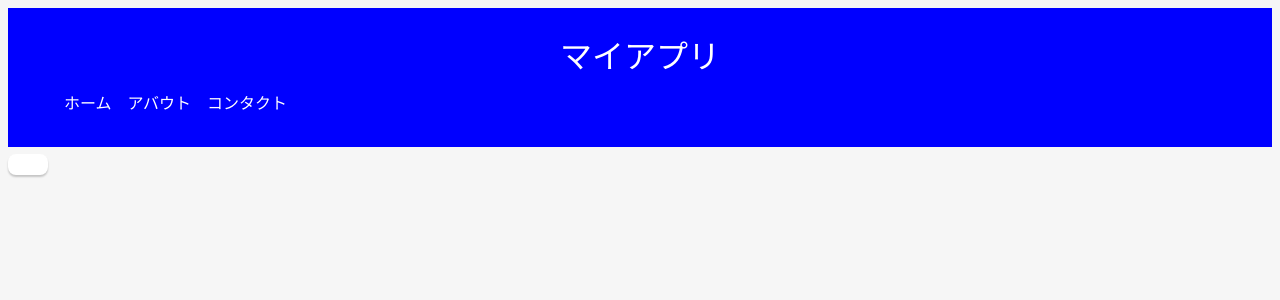
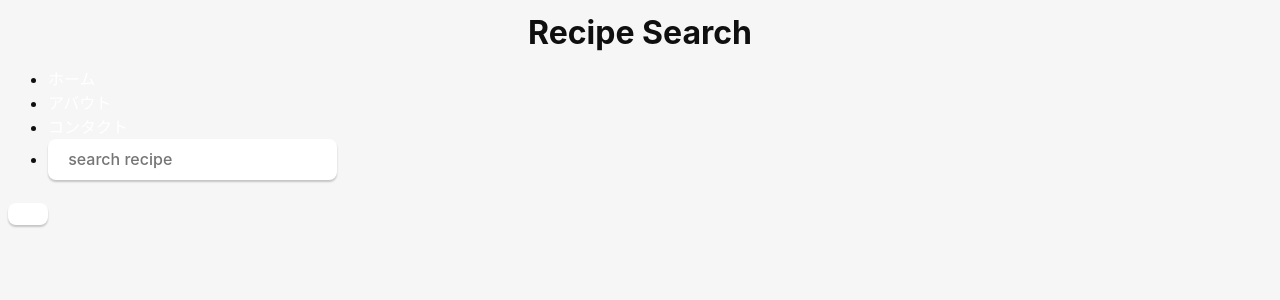
Before and after one commit to taiyou1116/tauri-recipe-search, a React (Vite) app: page / in a window 1280 px wide. Shown: the top 300 px of the page. Built offline with nearby package versions, Linux system fonts and the light colour scheme.

Commit message:
Recipe, RecipeList, Navigationの作成

```diff
--- a/package.json
+++ b/package.json
@@ -13,7 +13,8 @@
     "react": "^18.2.0",
     "react-dom": "^18.2.0",
     "@tauri-apps/api": "^1.4.0",
-    "zustand": "^4.4.1"
+    "zustand": "^4.4.1",
+    "tailwindcss": "^3.3.3"
   },
   "devDependencies": {
     "@types/react": "^18.2.15",
--- a/src/components/Navigationbar.tsx
+++ b/src/components/Navigationbar.tsx
@@ -2,14 +2,20 @@
 
 
 export default function NavigationbarComponent() {
+
+    function getRecipeFromSearch() {
+
+    }
+
     return (
-    <div style={{ backgroundColor: 'blue', color: 'white', padding: '1rem' }}>
-      <h1>マイアプリ</h1>
+    <div>
+      <h1>Recipe Search</h1>
       <nav>
-        <ul style={{ listStyleType: 'none', display: 'flex', gap: '1rem' }}>
+        <ul>
           <li><a href="#home" style={{ color: 'white' }}>ホーム</a></li>
           <li><a href="#about" style={{ color: 'white' }}>アバウト</a></li>
           <li><a href="#contact" style={{ color: 'white' }}>コンタクト</a></li>
+          <li><input type="text" placeholder="search recipe" onChange={() => getRecipeFromSearch()}/></li>
         </ul>
       </nav>
     </div>
--- a/src/components/Recipe.tsx
+++ b/src/components/Recipe.tsx
@@ -0,0 +1,5 @@
+
+
+export default function RecipeComponent() {
+
+}
```
Also changed, not shown: src/components/RecipeList.tsx (added, +9 -0 lines), 1 other file (tests, documents, lock files or other folders).
